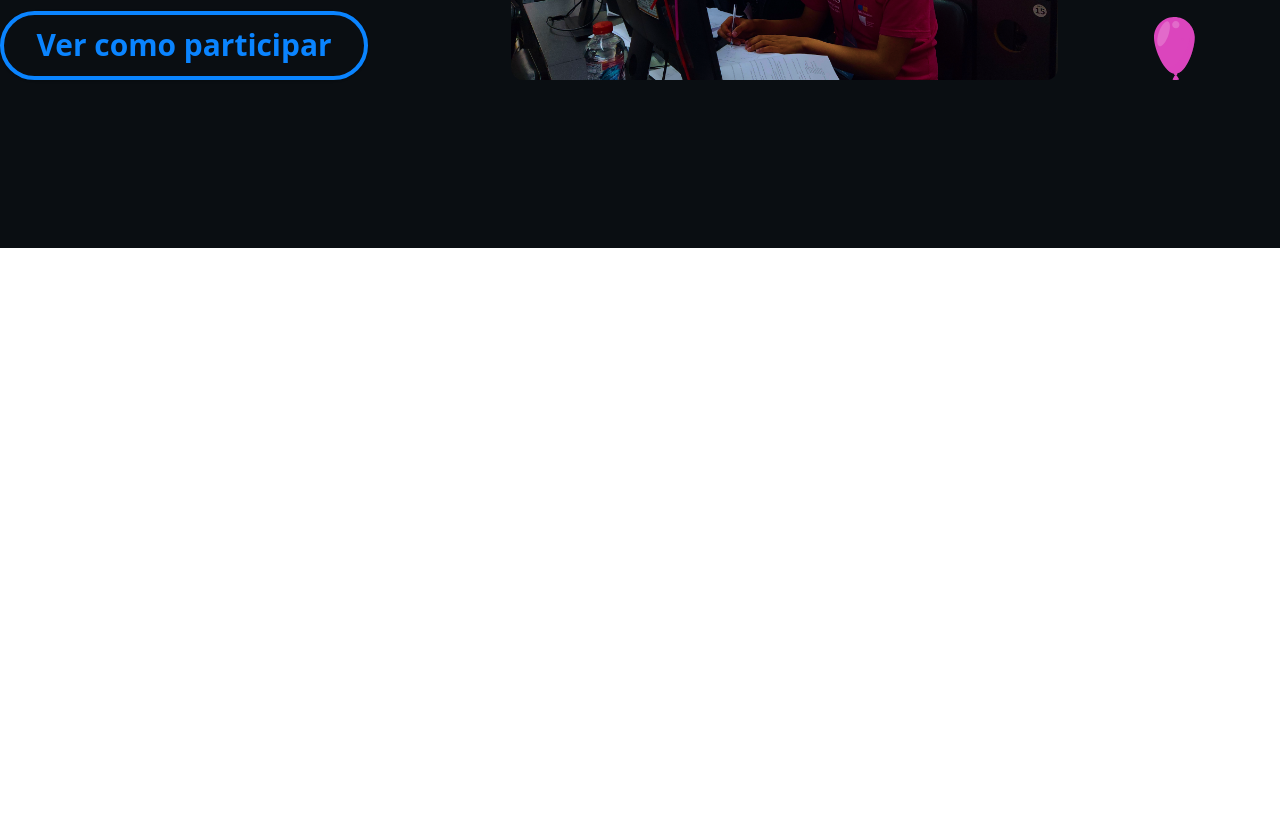
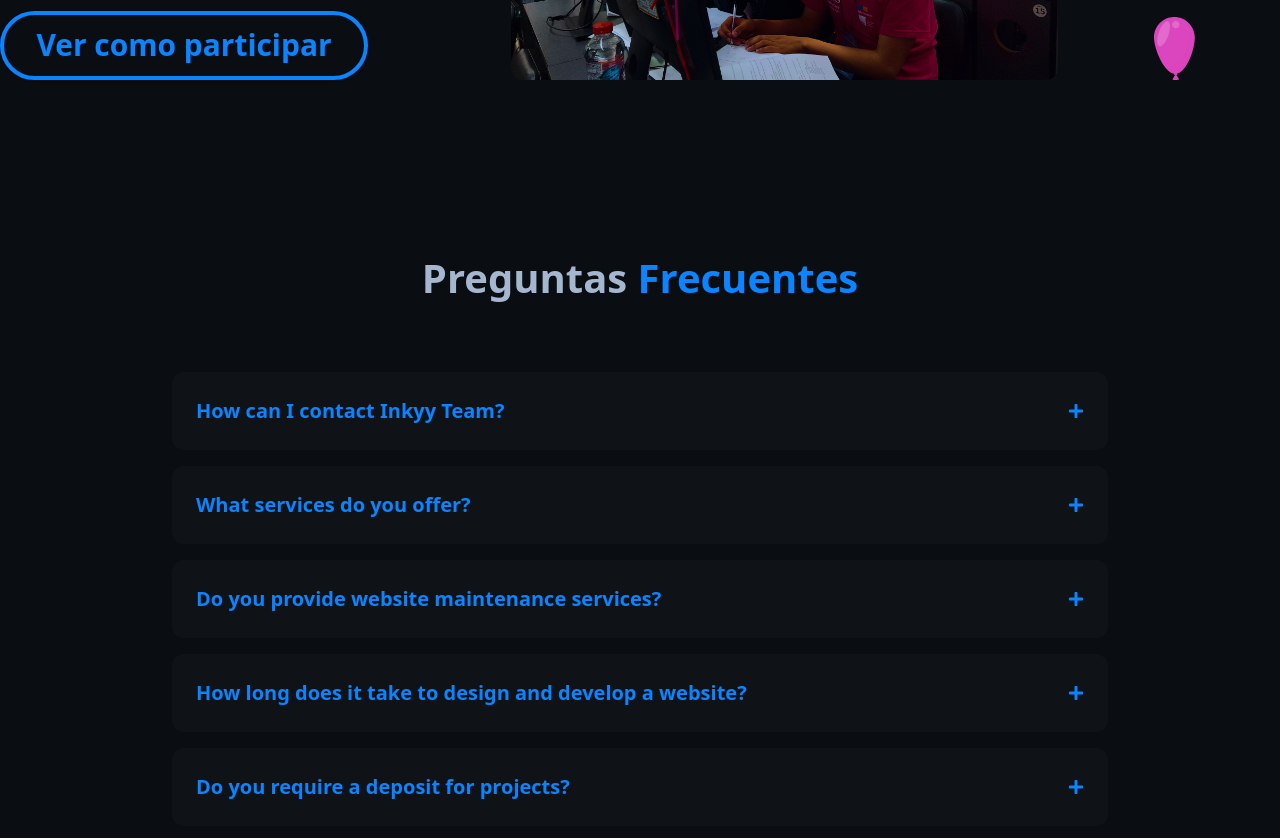
Before and after one commit to ACM-Chapter-Cusco/kratos, a Next.js app: page /cuscontest in a window 1280 px wide. Shown: the part 2360-3198 px from the top of the page. Before the commit the page ends 2608 px from the top, so only its background shows below. Built offline with nearby package versions, Linux system fonts and the light colour scheme.

Commit message:
feat: implement FAQSection

```diff
--- a/src/app/cuscontest/page.jsx
+++ b/src/app/cuscontest/page.jsx
@@ -4,6 +4,7 @@ import Hero from "./components/Hero";
 import SimulatorSection from "./components/SimulatorSection";
 import About from "./components/About";
 import Comp from "./components/Comp";
+import FAQSection from "./components/FAQSection";
 
 const CuscontestPage = () => {
   return (
@@ -16,6 +17,7 @@ const CuscontestPage = () => {
             <SimulatorSection />
             <About />
 
+           <FAQSection />
             {/* quitar este div */}
             {/* <div className="h-60 w-full bg-green-500"></div>
             <Comp /> */}
```
